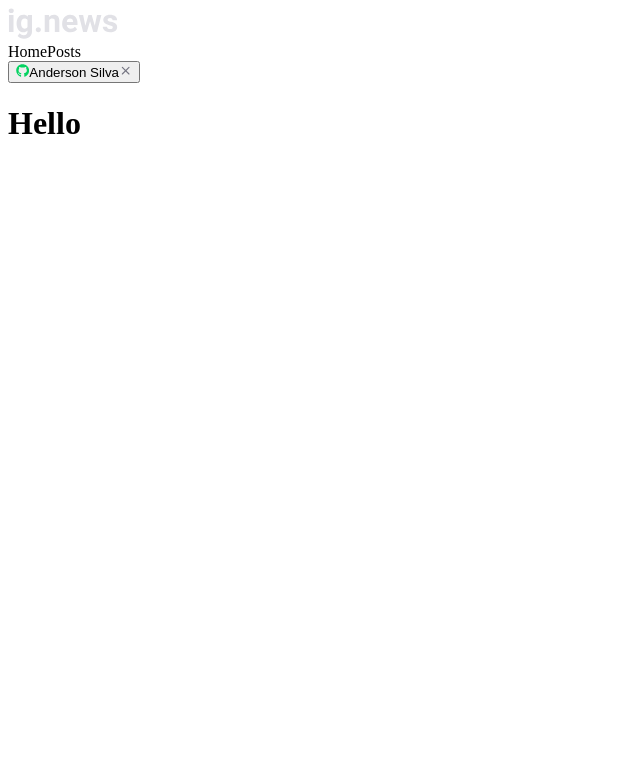
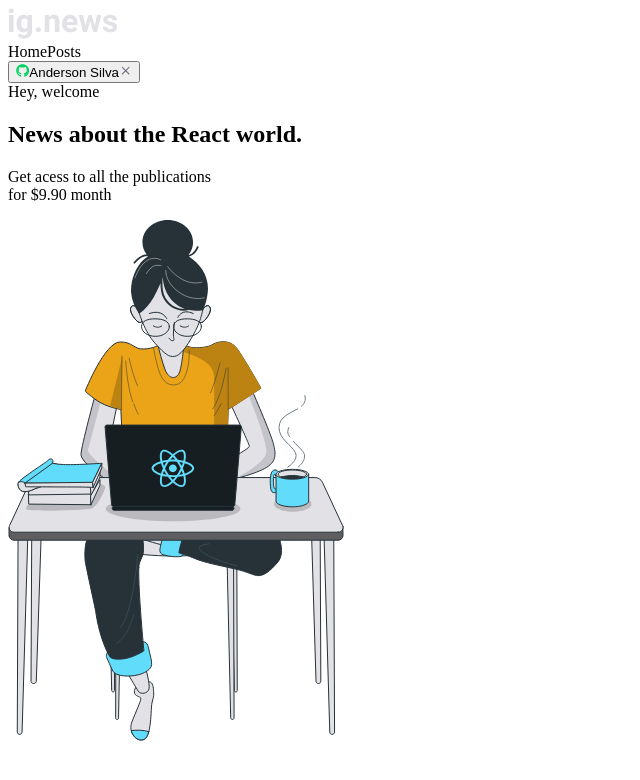
Before and after one commit to andersonsilva019/treinamento-nextjs-avancado, a Next.js app: page / in a window 1280 px wide. Shown: the top 780 px of the page, without its empty margins (0-640 px from the left). Built offline with nearby package versions, Linux system fonts and the light colour scheme.

Commit message:
:sparkles: feat: create page Home

```diff
--- a/src/pages/index.tsx
+++ b/src/pages/index.tsx
@@ -7,7 +7,16 @@ export default function Home() {
       <Head>
         <title>Home | Blog</title>
       </Head>
-      <h1>Hello</h1>
+      <main className="max-w-5xl my-0 mx-auto py-0 px-8 h-home flex items-center justify-between mt-36">
+        <section className="max-w-xl">
+          <span className="text-2xl font-bold">Hey, welcome</span>
+          <h1 className="text-7xl leading-16 font-black mt-10 ">News about the <span className="text-cyan-500">React</span> world.</h1>
+          <p className="text-2xl leading-9 mt-6">Get acess to all the publications <br/>
+          <span className="text-cyan-500 font-bold">for $9.90 month</span>
+          </p>
+        </section>
+        <img src="/images/avatar.svg" alt="Girl Coding"/>
+      </main>
     </>
   )
 }
```
